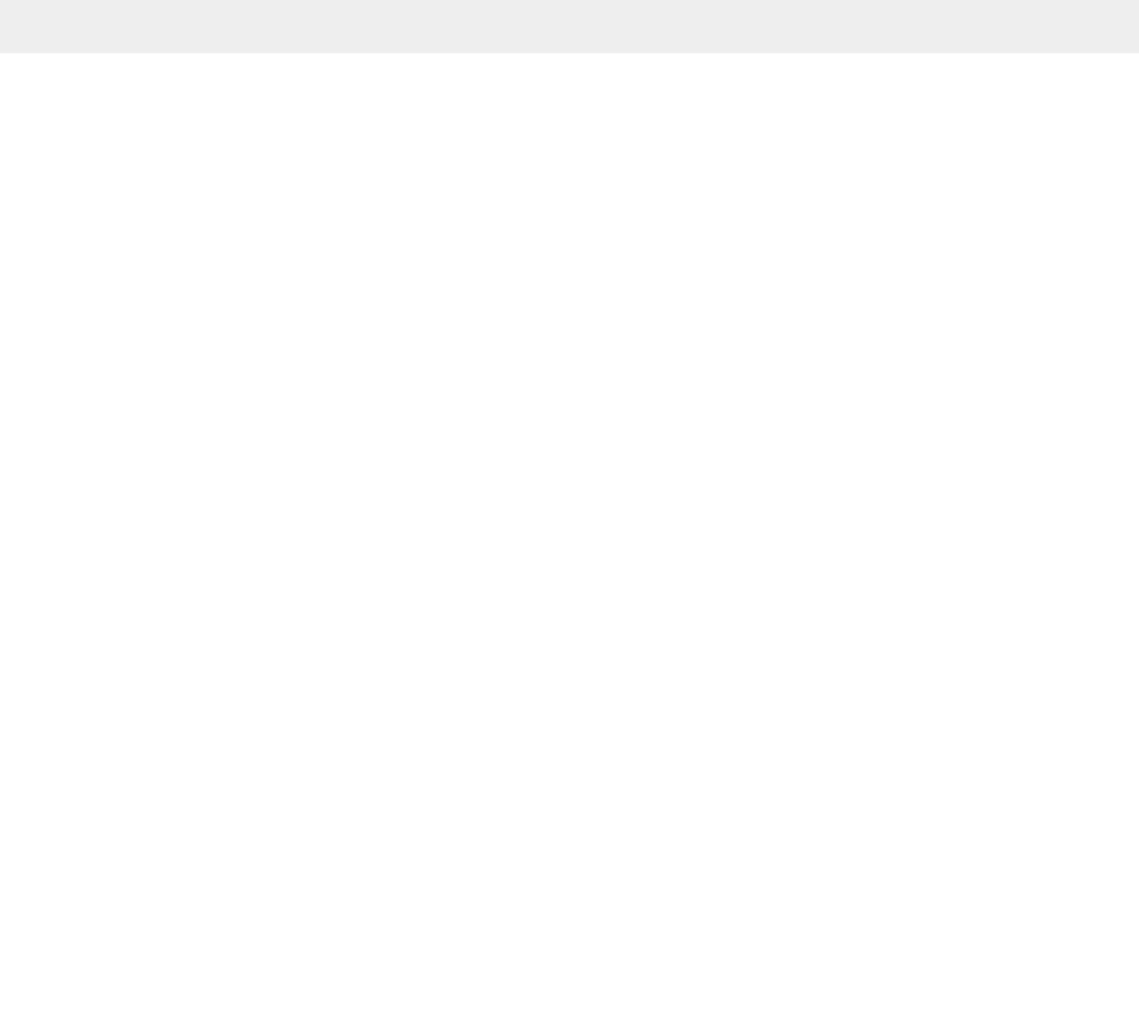
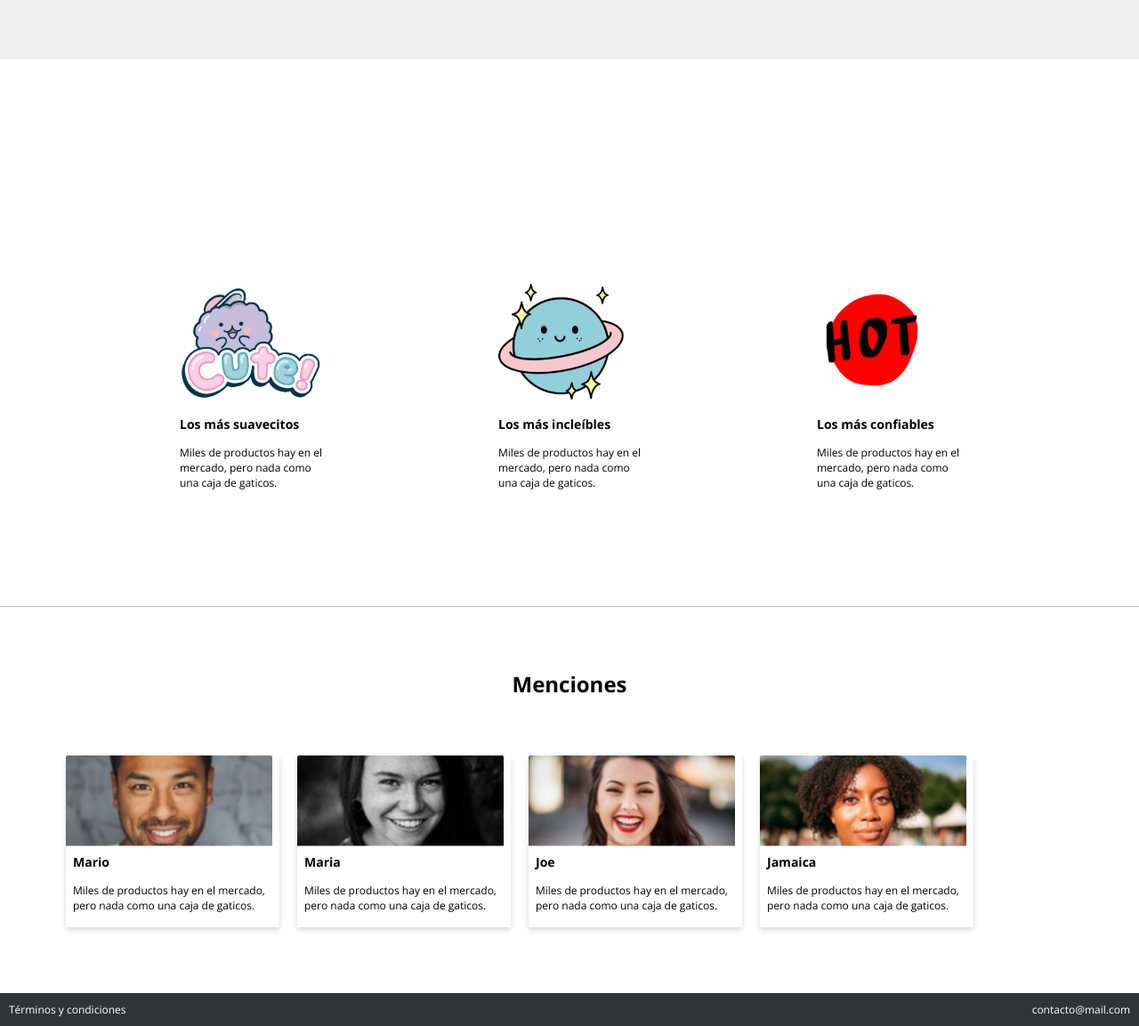
Before and after one commit to JhonAngulo/Pet_Shop, a plain HTML site: page index.html in a window 1280 px wide. Shown: the part 1004-2157 px from the top of the page at 89% size. Before the commit the page ends 1064 px from the top, so only its background shows below. Drawn offline with nearby package versions, Linux system fonts and the light colour scheme.

Commit message:
new sections(footer,  features, mentions)

```diff
--- a/css/style.css
+++ b/css/style.css
@@ -1,5 +1,9 @@
+@import url('https://fonts.googleapis.com/css2?family=Open+Sans:wght@400;700&display=swap');
+
 :root {
   --primary-color: #7acc2d;
+  --secondary-color: #313337;
+  --box: 0 0 1px #c1bcbc;
 }
 
 html,
@@ -7,7 +11,7 @@ body {
   margin: 0;
   padding: 0;
   font-size: 12px;
-  font-family: Helvetica;
+  font-family: 'Open Sans', sans-serif;
 }
 
 .navbar {
@@ -29,7 +33,7 @@ body {
 }
 
 .navbar__option-link {
-  color: black;
+  color: var(--secondary-color);
   text-decoration: none;
 }
 
@@ -53,13 +57,13 @@ body {
 
 .product-container {
   padding: 10px;
-  margin-top: -240px;
+  margin-top: -300px;
 }
 
 .product-card {
   background-color: white;
   padding: 15px;
-  box-shadow: 0 0 1px #c1bcbc;
+  box-shadow: var(--box);
 }
 
 .product-card__thumbnail {
@@ -80,3 +84,74 @@ body {
   background-color: #5e9e22;
   cursor: pointer;
 }
+
+.features-container {
+  max-height: 180px;
+  margin-top: 50px;
+  display: flex;
+  justify-content: space-between;
+  padding: 15%;
+}
+
+.feature-container {
+  padding: 10px;
+}
+
+.feature-card {
+  width: 160px;
+}
+
+
+.feature-card__image {
+  height: 130px;
+}
+
+
+.divider {
+  border-bottom: 1px solid #c1bcbc;
+}
+
+.mentions-container {
+  display: flex;
+  padding: 5%;
+}
+
+.mention-container {
+  margin-top: -60px;
+  padding: 10px;
+}
+
+.mention-card {
+  max-width: 240px;
+  box-shadow: 0px 3px 6px #00000029;
+  border-radius: 2px;
+}
+
+.mentions-section__title {
+  text-align: center;
+  margin-top: 70px;
+  margin-bottom: 50px;
+}
+
+.mention-card__img {
+  width: 232px;
+}
+.mention-card__description {
+  font-size: 12px;
+  margin-top: -10px;
+  padding: 0px 8px 4px 8px;
+}
+
+.footer {
+  display: flex;
+  align-items: center;
+  justify-content: space-between;
+  background-color: var(--secondary-color);
+  padding: 10px;
+  color: white;
+}
+
+.footer__link {
+  text-decoration: none;
+  color: white;
+}
--- a/index.html
+++ b/index.html
@@ -37,7 +37,7 @@
             Miles de productos hay en el mercado, pero nada como una caja de
             gaticos.
           </p>
-          <button class="product-card__button" >Lo quiero</button>
+          <button class="product-card__button">Lo quiero</button>
         </div>
       </div>
       <div class="product-container">
@@ -50,10 +50,106 @@
             Miles de productos hay en el mercado, pero nada como una caja de
             gaticos.
           </p>
-          <button class="product-card__button" >Lo quiero</button>
+          <button class="product-card__button">Lo quiero</button>
         </div>
       </div>
     </div>
+    <div class="features-container">
+      <div class="feature-container">
+        <div class="feature-card">
+          <div class="feature-card__thumbnail">
+            <img class="feature-card__image" src="images/b1.png" alt="" />
+          </div>
+          <h3>Los más suavecitos</h3>
+          <p>
+            Miles de productos hay en el mercado, pero nada como una caja de
+            gaticos.
+          </p>
+        </div>
+      </div>
+      <div class="feature-container">
+        <div class="feature-card">
+          <div class="feature-card__thumbnail">
+            <img class="feature-card__image" src="images/b2.png" alt="" />
+          </div>
+          <h3>Los más incleíbles</h3>
+          <p>
+            Miles de productos hay en el mercado, pero nada como una caja de
+            gaticos.
+          </p>
+        </div>
+      </div>
+      <div class="feature-container">
+        <div class="feature-card">
+          <div class="feature-card__thumbnail">
+            <img class="feature-card__image" src="images/b3.png" alt="" />
+          </div>
+          <h3>Los más confiables</h3>
+          <p>
+            Miles de productos hay en el mercado, pero nada como una caja de
+            gaticos.
+          </p>
+        </div>
+      </div>
+    </div>
+    <div class="divider"></div>
+    <div class="mentions-section">
+      <h1 class="mentions-section__title">Menciones</h1>
+      <div class="mentions-container">
+        <div class="mention-container">
+          <div class="mention-card">
+            <img class="mention-card__img" src="images/p1.png" alt="" />
+            <div class="mention-card__description">
+              <h3>Mario</h3>
+              <p>
+                Miles de productos hay en el mercado, pero nada como una caja de
+                gaticos.
+              </p>
+            </div>
+          </div>
+        </div>
+        <div class="mention-container">
+          <div class="mention-card">
+            <img class="mention-card__img" src="images/p2.png" alt="" />
+            <div class="mention-card__description">
+              <h3>Maria</h3>
+              <p>
+                Miles de productos hay en el mercado, pero nada como una caja de
+                gaticos.
+              </p>
+            </div>
+          </div>
+        </div>
+        <div class="mention-container">
+          <div class="mention-card">
+            <img class="mention-card__img" src="images/p3.png" alt="" />
+            <div class="mention-card__description">
+              <h3>Joe</h3>
+              <p>
+                Miles de productos hay en el mercado, pero nada como una caja de
+                gaticos.
+              </p>
+            </div>
+          </div>
+        </div>
+        <div class="mention-container">
+          <div class="mention-card">
+            <img class="mention-card__img" src="images/p4.png" alt="" />
+            <div class="mention-card__description">
+              <h3>Jamaica</h3>
+              <p>
+                Miles de productos hay en el mercado, pero nada como una caja de
+                gaticos.
+              </p>
+            </div>
+          </div>
+        </div>
+      </div>
+    </div>
+    <footer class="footer">
+      <a class="footer__link" href="">Términos y condiciones</a>
+      <span>contacto@mail.com</span>
+    </footer>
     <script src="js/script.js"></script>
   </body>
 </html>
```
Also changed, not shown: images/b1.png (added), images/b2.png (added), images/b3.png (added), images/ben3.png (added), images/p1.png (added), images/p2.png (added), images/p3.png (added), images/p4.png (added).
